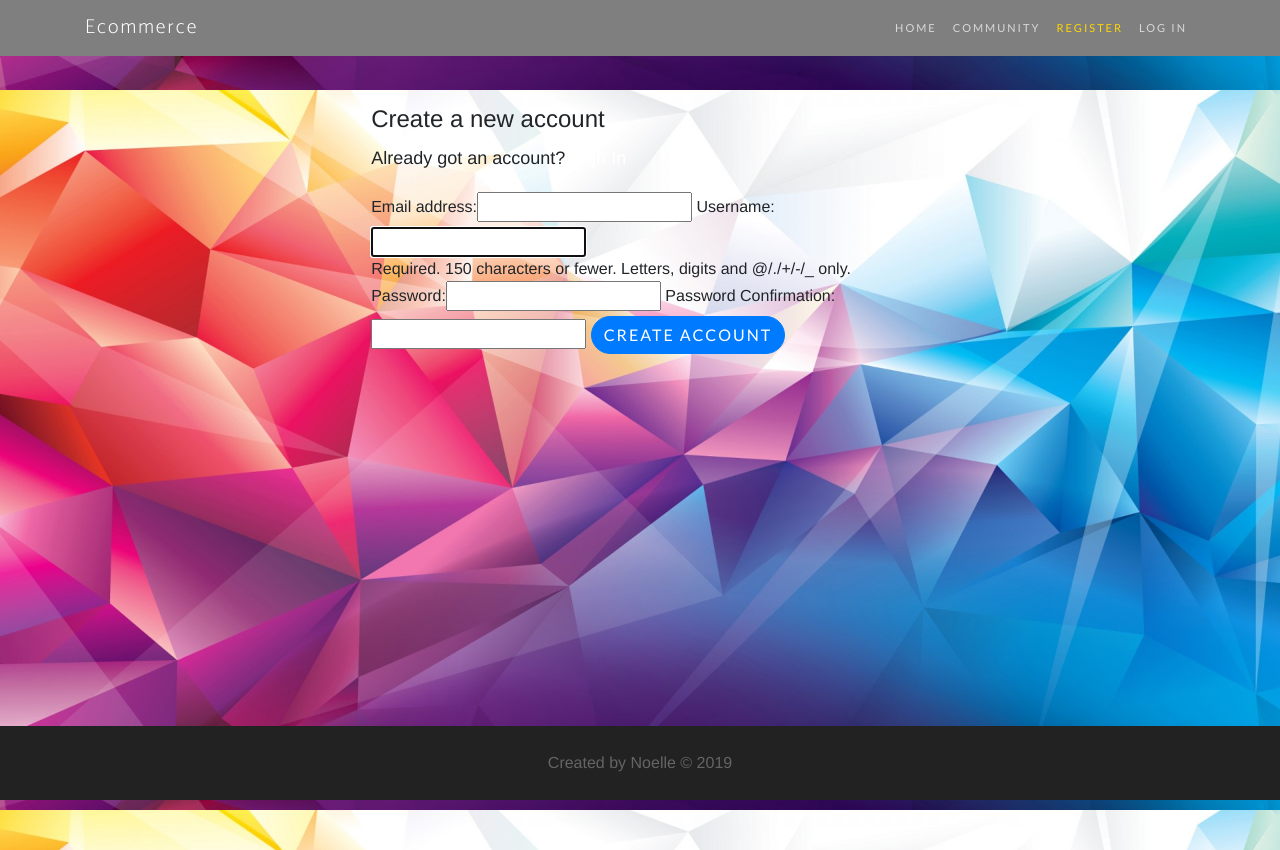
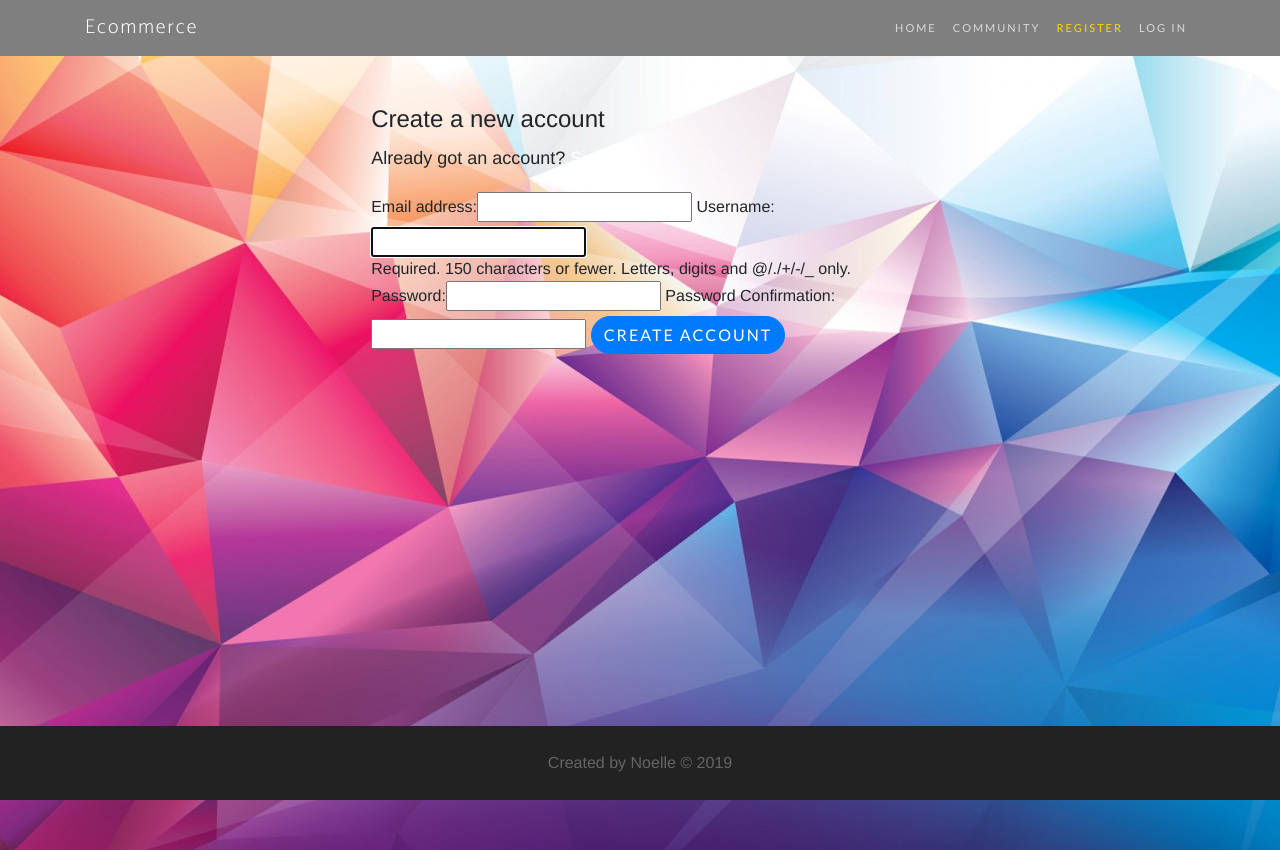
Before and after one commit to Code-Institute-Submissions/ecommerce-project, a Django app: page /accounts/register/ in a window 1280 px wide. Run offline with Django 3.2, Linux system fonts and the light colour scheme; some libraries are stand-ins or nearby versions; some web fonts are replaced.

Commit message:
backgrounf changes

```diff
--- a/static/css/custom.css
+++ b/static/css/custom.css
@@ -15,7 +15,8 @@ footer {
     background-position: center;
     min-height: 100vh;
     /* height:100%; */
-    background-size: 100% auto;
+    /* background-size: 100% auto; */
+    /* can you refresh now ?*/
 
 }
 
```
Also changed, not shown: README.md.
